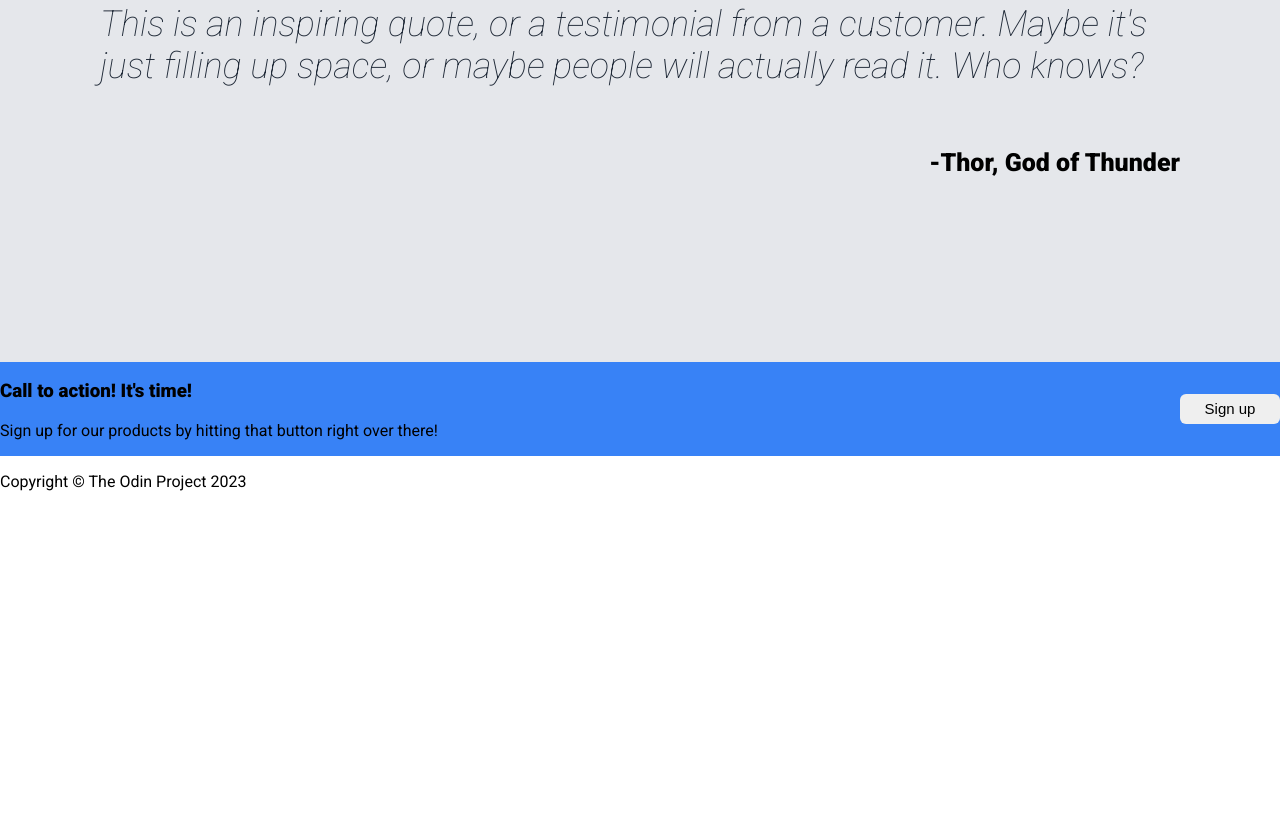
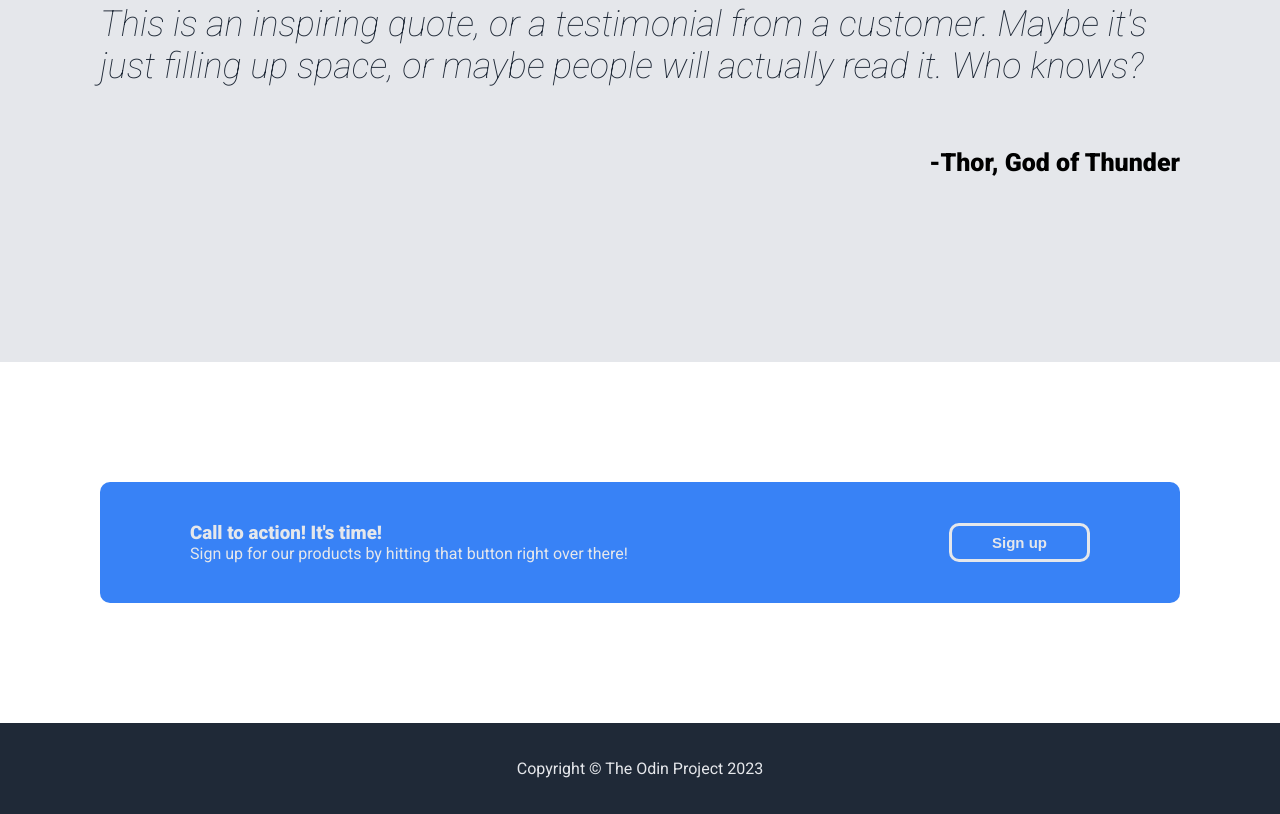
Before and after one commit to ethanwhall389/odin-landing-page, a plain HTML site: page index.html in a window 1280 px wide. Shown: the part 947-1761 px from the top of the page. Before the commit the page ends 1438 px from the top, so only its background shows below. Drawn offline with Linux system fonts and the light colour scheme.

Commit message:
Complete landing page project

```diff
--- a/index.html
+++ b/index.html
@@ -68,20 +68,20 @@
 
 		<section class="section section03">
 			<div class="call-container max-width">
-				<div class="text">
+				<div class="call-text">
 					<h3>Call to action! It's time!</h3>
 					<p>Sign up for our products by hitting that button right over there!</p>
 				</div>
-				<div class="call-button">
-					<button type="button" class="button">Sign up</button>
+				<div class="call-button-container">
+					<button type="button" class="button call-button">Sign up</button>
 				</div>
 			</div>
 		</section>
 
 		<footer>
-			<div class="max-width">
-				<p>Copyright <span>&copy;<span> The Odin Project 2023</p>
-			</div>
+				<div class="max-width">
+					<p>Copyright <span>&copy;<span> The Odin Project 2023</p>
+				</div>
 		</footer>
 
 	</body>
--- a/style.css
+++ b/style.css
@@ -10,15 +10,16 @@ body {
     font-family: 'Roboto', sans-serif;
     height: 100vh;
     margin: 0;
+    display: flex;
+    flex-direction: column;
 }
 
 .button {
-    width: 100px;
-    height: 30px;
     font-size: 15px;
-    font-weight: 500;
+    font-weight: 800;
+    padding: 8 40px;
     border: 0;
-    border-radius: 6px;
+    border-radius: 10px;
 }
 
 /* Unique */
@@ -173,16 +174,47 @@ a {
 
 /* Section 03 */
 
+.section03 {
+    padding: 120px 100px;
+    display: flex;
+    justify-content: center;
+}
+
 .call-container {
+    padding: 40px 90px;
+
+    flex-grow: 1;
+
     display: flex;
     justify-content: space-between;
     align-items: center;
+    margin: 0;
     background: #3882F6;
+    color: #E5E7EB;
+    border-radius: 10px;
 }
 
 
-.call-button {
+.call-text > h3, .call-text > p {
+    margin: 0;
+}
+
+.call-button-container {
     display: flex;
     justify-content: center;
-    align-items: center;
-} */
+    align-items: flex-start;
+}
+
+.call-button {
+    background-color: #3882F6;
+    border: 3px solid #E5E7EB;
+    color: #E5E7EB;
+}
+
+footer {
+    display: flex;
+    justify-content: center;
+    background: #1F2937;
+    color: #E5E7EB;
+    padding: 20px 0;
+}
```
